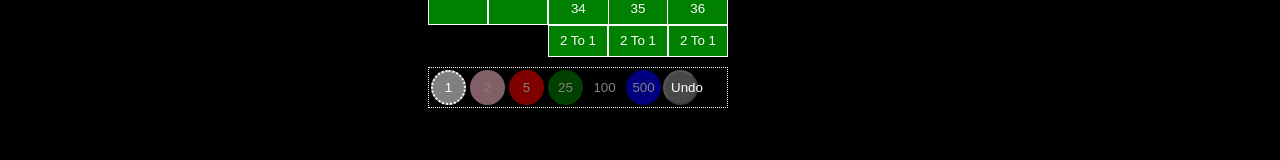
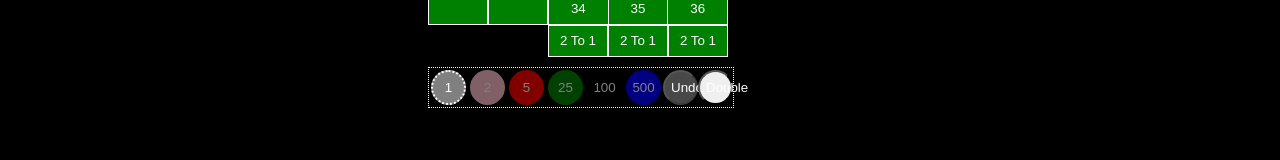
Before and after one commit to maxengelhard/Roulette, a React (Create React App) app in the folder roulette/: page / in a window 1280 px wide. Shown: the part 493-653 px from the top of the page. Built offline with nearby package versions, Linux system fonts and the light colour scheme.

Commit message:
Made A Double/Repeat Button. Double Will Double The Person's Bets and Repeat Will Allow Them To Repeat Their Previous Bets Before The Spin

```diff
--- a/roulette/src/App.js
+++ b/roulette/src/App.js
@@ -24,17 +24,19 @@ class App extends React.Component {
         whoWon: false,
         // for the betting
         bets: payouts.map((obj) => {return {[Object.keys(obj)[0]] : 0}}),
-        startBetting: false,
         betAmount: 1,
         totalBet: 0,
         // for the balance
         balance: 1000,
         lastBet: [],
+        repeat: [],
     }
     this.handleClick = this.handleClick.bind(this)
     this.makeBet = this.makeBet.bind(this)
     this.changeAmount = this.changeAmount.bind(this)
     this.undoBet = this.undoBet.bind(this)
+    this.repeatBet = this.repeatBet.bind(this)
+    this.double = this.double.bind(this)
 }
 
 
@@ -80,9 +82,10 @@ handleClick() {
                     rotations : prevState.rotations.map(num => ((num - this.state.degWheel)%360 +360)%360),
                     whoWon: false,
                     bets: payouts.map((obj) => {return {[Object.keys(obj)[0]] : 0}}),
-                    startBetting: false,
                     totalBet: 0,
-                    lastBet: []
+                    lastBet: [],
+                    repeat: prevState.bets,
+
                 }
             })
         }, 5000)};
@@ -174,15 +177,15 @@ makeBet(bet,number,e) {
       const updatedBets = prevState.bets.map((obj,index) => {
           const collector = Object.keys(obj)[0]
           if (!isNaN(newBet) && newBet.toString() === collector) {
-            return {[collector]: prevState.bets[index][collector] + bet['Straight Up']*this.state.betAmount}
+            return {[collector]: obj[collector] + bet['Straight Up']*this.state.betAmount}
           }
           else if (newBet === collector) {
-             return { [collector] : prevState.bets[index][collector] + bet[newBet]*this.state.betAmount }
+             return { [collector] : obj[collector] + bet[newBet]*this.state.betAmount }
           }
           else return obj
       })
       const total = updatedBets.reduce((sum, cur, idx) => {
-          return sum + cur[Object.keys(cur)[0]]/payouts[idx][Object.keys(cur)[0]]
+          return sum + Object.values(cur)[0]/payouts[idx][Object.keys(cur)[0]]
       },0)
 
       let lastBetArr = prevState.lastBet
@@ -190,10 +193,10 @@ makeBet(bet,number,e) {
       return {
           ...prevState,
           bets: updatedBets,
-          startBetting: true,
           totalBet: total,
           balance: prevState.balance - this.state.betAmount,
-          lastBet: lastBetArr
+          lastBet: lastBetArr,
+          repeat: [],
       }
   })
 }
@@ -217,7 +220,7 @@ undoBet() {
     const updatedBets = prevState.bets.map((obj,index) => {
       const collector = Object.keys(obj)[0]
       if (key === collector) {
-         return { [collector] : prevState.bets[index][collector] - value*payouts[index][key]}
+         return { [collector] : obj[collector] - value*payouts[index][key]}
       }
       else return obj
   })
@@ -232,9 +235,43 @@ undoBet() {
   })
 }
 
-render() {
+repeatBet() {
 
 
+  this.setState(prevState => {
+    const total = prevState.repeat.reduce((sum, cur, idx) => {
+      return sum + Object.values(cur)[0]/payouts[idx][Object.keys(cur)[0]]
+  },0)
+    return {
+      ...prevState,
+      bets: prevState.repeat,
+      totalBet: total,
+      balance: prevState.balance - total,
+      repeat: [],
+    }
+  })
+
+}
+
+double() {
+  // set the state of every bet being doubled
+  this.setState(prevState => {
+    const doubled = prevState.bets.map(obj => {
+      const key = Object.keys(obj)[0]
+      return {[key] : obj[key]*2}
+    })
+    return {
+      ...prevState,
+      bets: doubled,
+      totalBet: prevState.totalBet*2,
+      balance: prevState.balance - prevState.totalBet
+    }
+  })
+
+
+}
+
+render() {
   return (
     <div>
       <Header />
@@ -256,7 +293,6 @@ render() {
       </div>
       <BetTable
       bets={this.state.bets}
-      startBetting={this.state.startBetting}
       betAmount={this.state.betAmount}
       balance={this.state.balance}
       totalBet={this.state.totalBet}
@@ -266,6 +302,9 @@ render() {
       finished={this.state.finished}
       undoBet={this.undoBet}
       lastBet={this.state.lastBet}
+      repeatBet={this.repeatBet}
+      double={this.double}
+      repeat={this.state.repeat.length >0}
       />
       </div>
 
--- a/roulette/src/components/Bets/BetAmount.js
+++ b/roulette/src/components/Bets/BetAmount.js
@@ -1,6 +1,7 @@
 import React from 'react'
 import colors from './Buttons'
 import Undo from './UndoBet'
+import Repeat from './Repeat'
 // import refresh from './refresh-icon.png'
 
 const BetAmount = (props) => {
@@ -18,7 +19,7 @@ const BetAmount = (props) => {
         <div className='betAmount'>
             {betAmounts}
             <Undo undoBet={props.undoBet} disabled={props.lastBet.length > 0}/>
-            {/*<button style={{background: 'red'}}  onClick={() => props.repeat()}><img src={refresh} alt='refresh'/></button>*/}
+            <Repeat repeatBet={props.repeatBet} repeat={props.repeat} double={props.double}/>
         </div>
     )
 }
--- /dev/null
+++ b/roulette/src/components/Bets/Repeat.js
@@ -0,0 +1,13 @@
+import React from 'react'
+
+const Repeat = (props) => {
+    const repeat = props.repeat ? 'Repeat' : 'Double'
+    const click = props.repeat ? () => props.repeatBet() : () => props.double()
+    return (
+        <button onClick={click}>
+            {repeat}
+        </button>
+    )
+}
+
+export default Repeat
--- a/roulette/src/components/Table/BetTable.js
+++ b/roulette/src/components/Table/BetTable.js
@@ -7,7 +7,7 @@ import BetAmount from '../Bets/BetAmount'
 const BetTable = (props) =>  {
         const label = (index) => {
             const value = Object.values(props.bets[index])[0]/Object.values(payouts[index])
-            if (props.startBetting && value >0) {
+            if (value >0) {
             return <div className='chip'style={{borderRadius: '50%', height: '25px', width: '25px', margin: 'auto',padding: 'auto', background: 'black'}}>{value}</div>
             } else return false
         }
@@ -30,7 +30,6 @@ const BetTable = (props) =>  {
             onClick={props.onClick}
             bet={payouts[12]}
             bets={props.bets}
-            startBetting={props.startBetting}
             />
             </div>
             <TableCell className='column-1' row='14' column='3/3' label={label(6) ? label(6) : '2 To 1'} bet={payouts[6]} onClick={props.onClick}/>
@@ -42,6 +41,9 @@ const BetTable = (props) =>  {
         changeAmount={props.changeAmount}
         undoBet={props.undoBet}
         lastBet={props.lastBet}
+        repeatBet={props.repeatBet}
+        double={props.double}
+        repeat={props.repeat}
         />
         </div>
 
--- a/roulette/src/components/Table/LargeTable.js
+++ b/roulette/src/components/Table/LargeTable.js
@@ -5,7 +5,7 @@ import payouts from '../Bets/payouts'
 const LargeTable = (props) => {
     const label = (index) => {
         const value = Object.values(props.bets[index+18])[0]/Object.values(payouts[index+18])
-        if (props.startBetting && value >0) {
+        if (value >0) {
         return <div className='chip'style={{borderRadius: '50%',boxSizing: 'border-box', height: '20px', width: '20px', padding: 'auto', margin: 'auto', background: 'black', fontSize: '10px'}}>{value}</div>
         } else return false
     }
```
